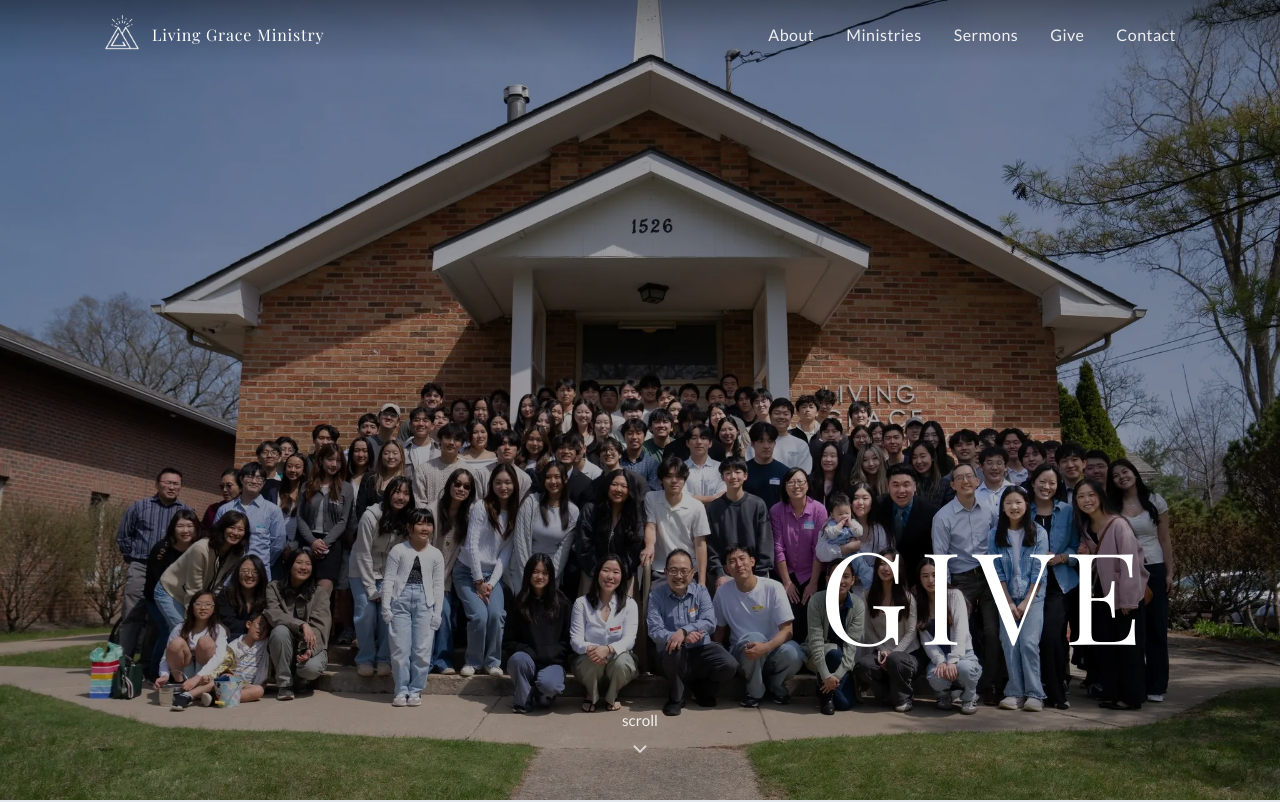
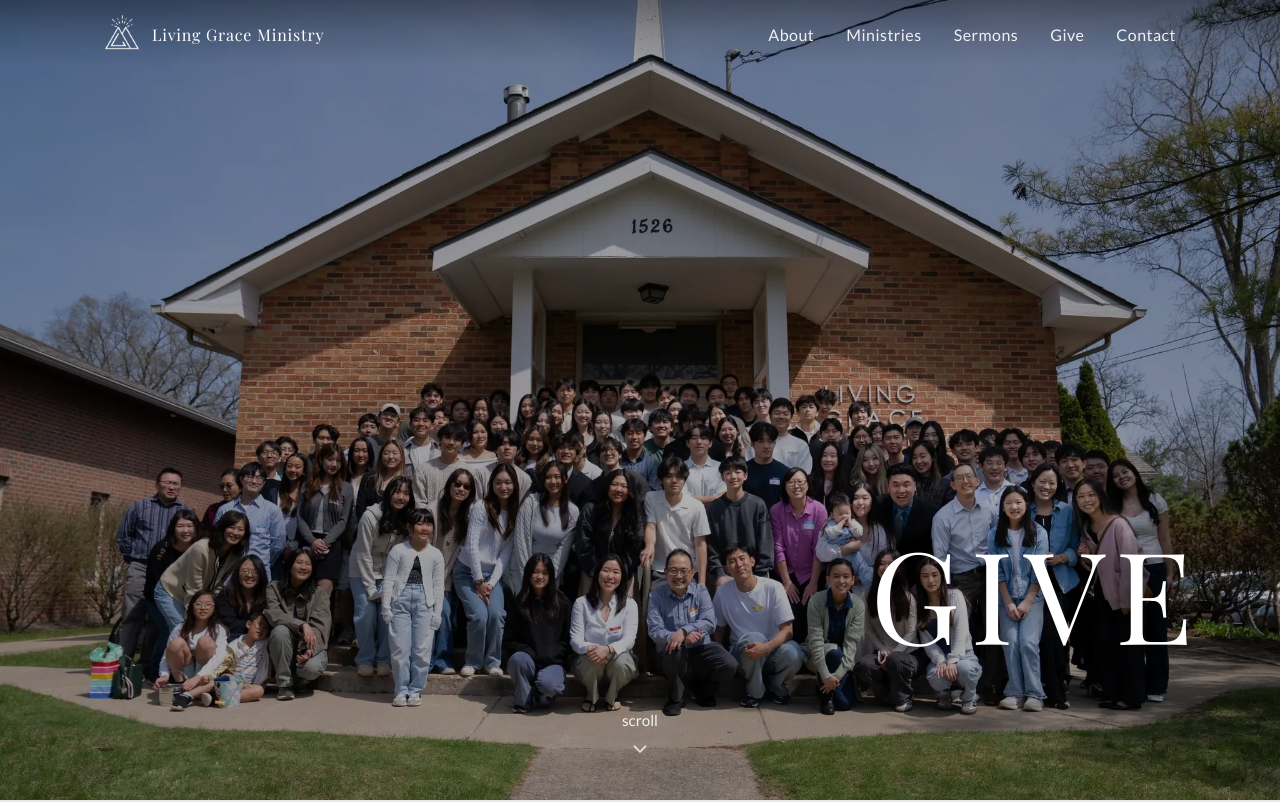
Before and after one commit to lgm-aa/LGM_Website_v3, a React (Vite) app: page /give in a window 1280 px wide. Shown: the top 802 px of the page. Built offline with nearby package versions, Linux system fonts and the light colour scheme; no server answers.

Commit message:
Added shadows behind Hero text

```diff
--- a/src/components/layout/Hero/Hero.css
+++ b/src/components/layout/Hero/Hero.css
@@ -19,7 +19,7 @@
 .hero__content {
   position: absolute;
   bottom: 18%;               /* move it near the bottom */
-  right: 10%;                /* move it near the right edge */
+  right: 6%;                /* move it near the right edge */
   color: white;
   z-index: 1;
   text-align: right;        /* aligns text to the right side */
@@ -32,6 +32,6 @@
   font-weight: 400;
   letter-spacing: 0.08em;
   line-height: 1;
-  text-shadow: 0 4px 20px rgba(0, 0, 0, 0.4);
+  text-shadow: 0 8px 20px rgba(0, 0, 0, 1);
   margin: 0;
 }
```
